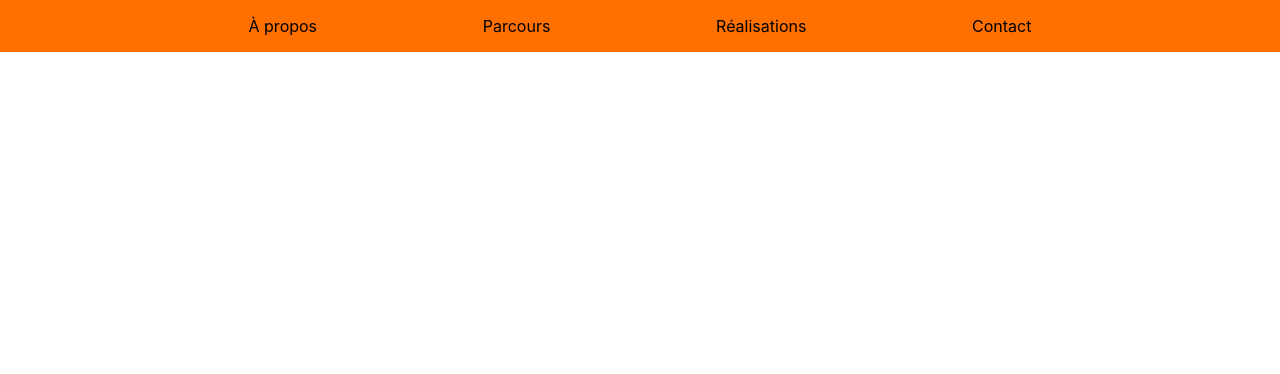
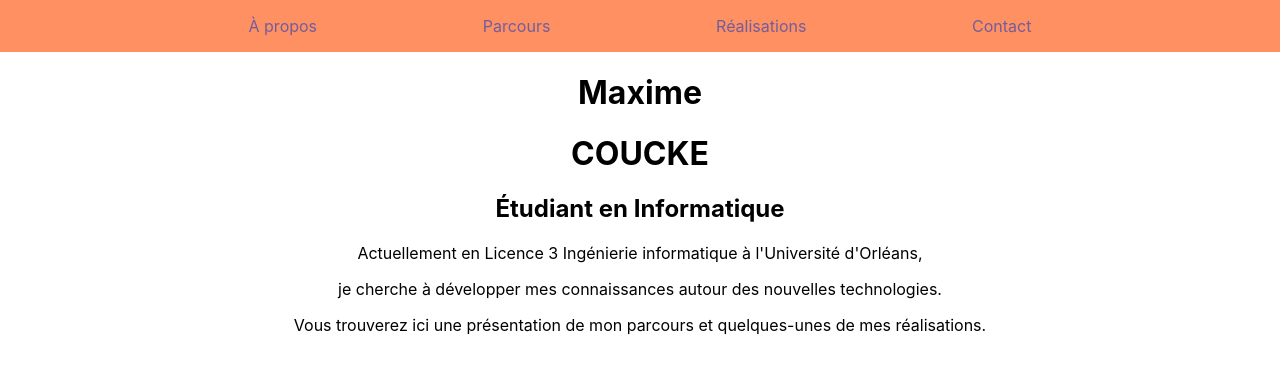
Before and after one commit to mcoucke/Portfolio, a React (Create React App) app: page / in a window 1280 px wide. Shown: the top 374 px of the page. Built offline with nearby package versions, Linux system fonts and the light colour scheme; the HTML template or start-up script is replaced by a standard one.

Commit message:
adding about page

```diff
--- a/src/App.js
+++ b/src/App.js
@@ -1,12 +1,14 @@
 import React, { Component } from 'react';
 import Header from './components/Header/Header';
+import AboutPage from "./pages/AboutPage/AboutPage";
 import './App.css';
 
 class App extends Component {
   render() {
     return (
       <div className="App">
-        <Header />
+        <Header/>
+        <AboutPage/>
       </div>
     );
   }
--- a/src/components/Header/style.css
+++ b/src/components/Header/style.css
@@ -2,9 +2,9 @@ header {
     display: flex;
     flex-wrap: wrap;
     justify-content: space-around;
-    background: #ff7000;
+    background: rgba(255, 76, 2, 0.62);
 }
 
 .section {
-
+    color: rgba(35, 64, 190, 0.64);
 }
--- /dev/null
+++ b/src/pages/AboutPage/AboutPage.js
@@ -0,0 +1,18 @@
+import React from 'react';
+import './style.css';
+
+const AboutPage = props => (
+    <div>
+        <h1>Maxime</h1>
+        <h1>COUCKE</h1>
+        <h2>Étudiant en Informatique</h2>
+        <p>Actuellement en Licence 3 Ingénierie informatique à l'Université
+            d'Orléans,</p>
+        <p>je cherche à développer mes connaissances autour
+        des nouvelles technologies. </p>
+        <p>Vous trouverez ici une présentation
+        de mon parcours et quelques-unes de mes réalisations.</p>
+    </div>
+);
+
+export default AboutPage;
```
Also changed, not shown: src/pages/AboutPage/style.css (added).
